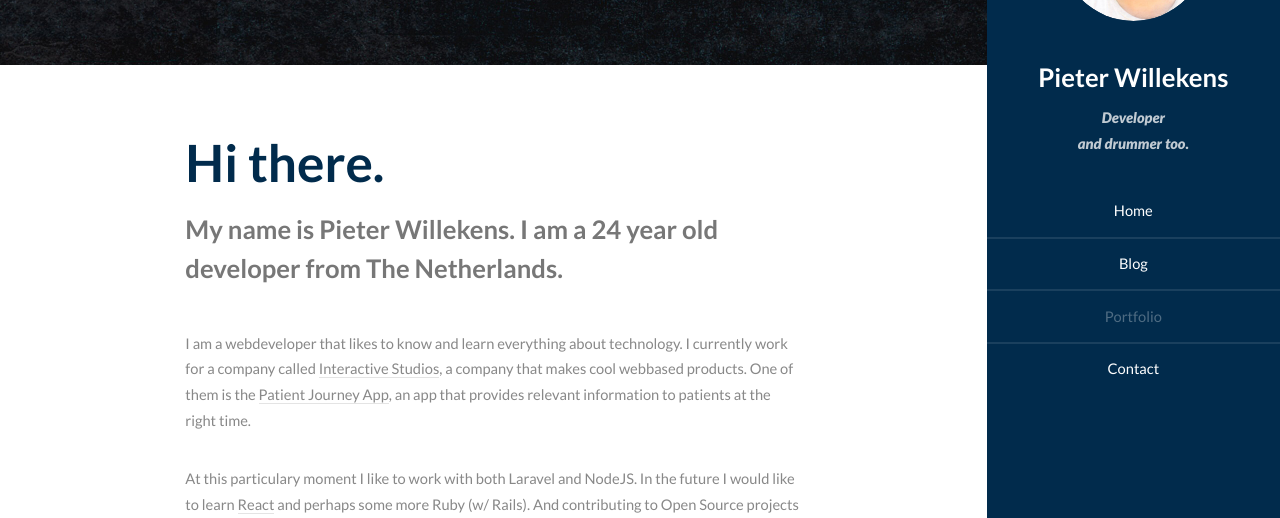
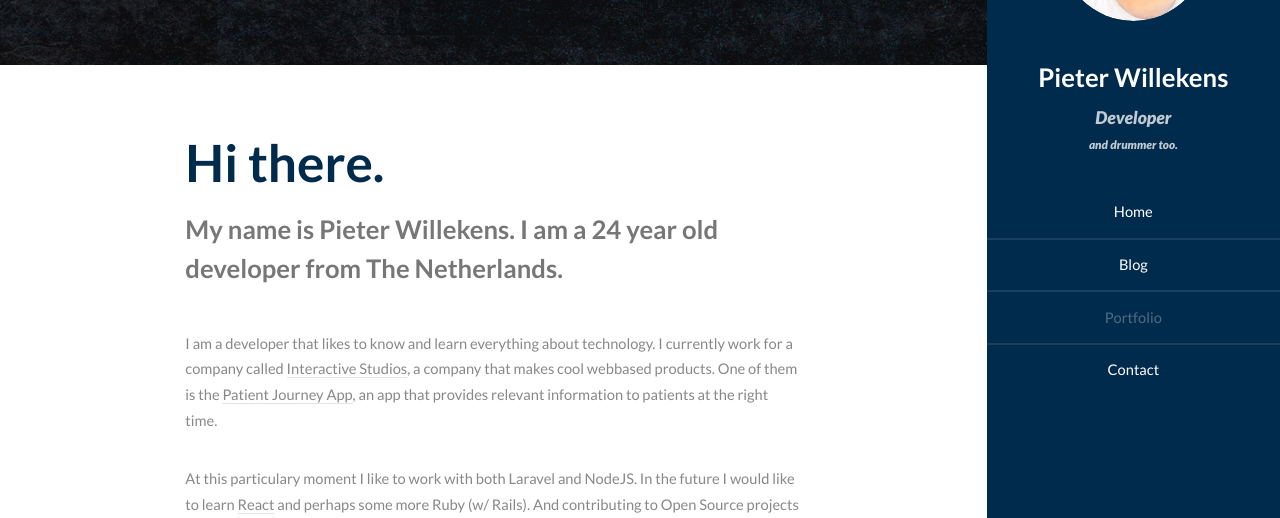
Before and after one commit to pataar/website-archived, a Jekyll site: the page built from index.html, in a window 1280 px wide and 900 px high. Shown: the part 155-673 px from the top of the window. Built offline with Jekyll 4.4.1, drawn with Linux system fonts in a browser that asks for light colours.

Commit message:
Update metadata

```diff
--- a/_config.yml
+++ b/_config.yml
@@ -1,7 +1,7 @@
 # Site settings
 title: Pieter Willekens
 description: > # this means to ignore newlines until "baseurl:"
-  Personal site || portfolio of Pieter Willekens.
+  A website about a random developer from The Netherlands.
 baseurl: "" # the subpath of your site, e.g. /blog/
 url: "/" # the base hostname & protocol for your site
 twitter_username: 1pieter
--- a/_includes/header.html
+++ b/_includes/header.html
@@ -3,8 +3,8 @@
         <header>
             <span class="image avatar"><img src="{{ site.baseurl }}/images/avatar.jpg" alt="" /></span>
             <h1 id="logo"><a href="{{ site.baseurl }}/">Pieter Willekens</a></h1>
-            <p>Developer<br />
-            and drummer too.</p>
+            <p><span style="font-size:1.2em;display:block;">Developer</span>
+	            <span style="font-size:0.8em;">and drummer too.</span></p>
         </header>
         <nav id="nav">
             <ul>
--- a/index.html
+++ b/index.html
@@ -12,7 +12,7 @@
                 <p>My name is Pieter Willekens. I am a 24 year old developer from The Netherlands. </p>
             </header>
             <p>
-                I am a webdeveloper that likes to know and learn everything about technology. I currently work for a company called <a target="_blank" href="http://www.interactivestudios.nl">Interactive Studios</a>,
+                I am a developer that likes to know and learn everything about technology. I currently work for a company called <a target="_blank" href="http://www.interactivestudios.nl">Interactive Studios</a>,
                 a company that makes cool webbased products. One of them is the <a target="_blank" href="http://www.patientjourneyapp.com">Patient Journey App</a>, an app that provides relevant information to patients at the right time.
             </p>
             <p>
```
